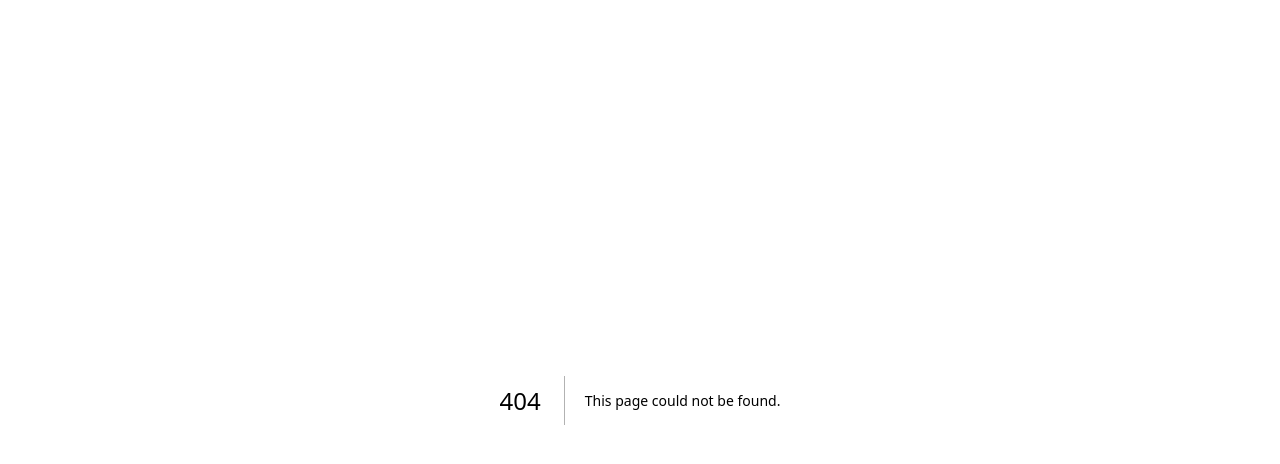
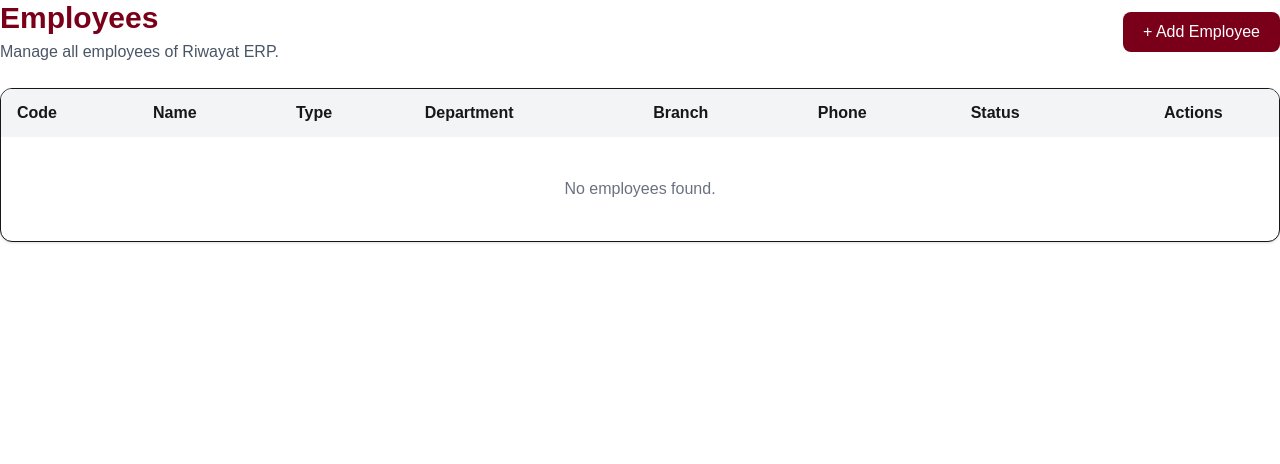
Before and after one commit to Riwayat-classic/riwayat-business-management-erp, a Next.js app: page /employees in a window 1280 px wide. Before the commit this address had no page. Shown: the top 464 px of the page. Built offline with nearby package versions, Linux system fonts and the light colour scheme.

Commit message:
Create page.tsx

```diff
--- /dev/null
+++ b/app/(dashboard)/employees/page.tsx
@@ -0,0 +1,51 @@
+export default function EmployeesPage() {
+  return (
+    <div className="space-y-6">
+      {/* Page Header */}
+      <div className="flex items-center justify-between">
+        <div>
+          <h1 className="text-3xl font-bold text-[#7A0019]">
+            Employees
+          </h1>
+
+          <p className="mt-1 text-gray-600">
+            Manage all employees of Riwayat ERP.
+          </p>
+        </div>
+
+        <button className="rounded-lg bg-[#7A0019] px-5 py-2 font-medium text-white transition hover:bg-[#5F0013]">
+          + Add Employee
+        </button>
+      </div>
+
+      {/* Employee Table */}
+      <div className="overflow-hidden rounded-xl border bg-white shadow-sm">
+        <table className="min-w-full">
+          <thead className="bg-gray-100">
+            <tr>
+              <th className="px-4 py-3 text-left">Code</th>
+              <th className="px-4 py-3 text-left">Name</th>
+              <th className="px-4 py-3 text-left">Type</th>
+              <th className="px-4 py-3 text-left">Department</th>
+              <th className="px-4 py-3 text-left">Branch</th>
+              <th className="px-4 py-3 text-left">Phone</th>
+              <th className="px-4 py-3 text-left">Status</th>
+              <th className="px-4 py-3 text-center">Actions</th>
+            </tr>
+          </thead>
+
+          <tbody>
+            <tr>
+              <td
+                colSpan={8}
+                className="px-6 py-10 text-center text-gray-500"
+              >
+                No employees found.
+              </td>
+            </tr>
+          </tbody>
+        </table>
+      </div>
+    </div>
+  );
+}
```
